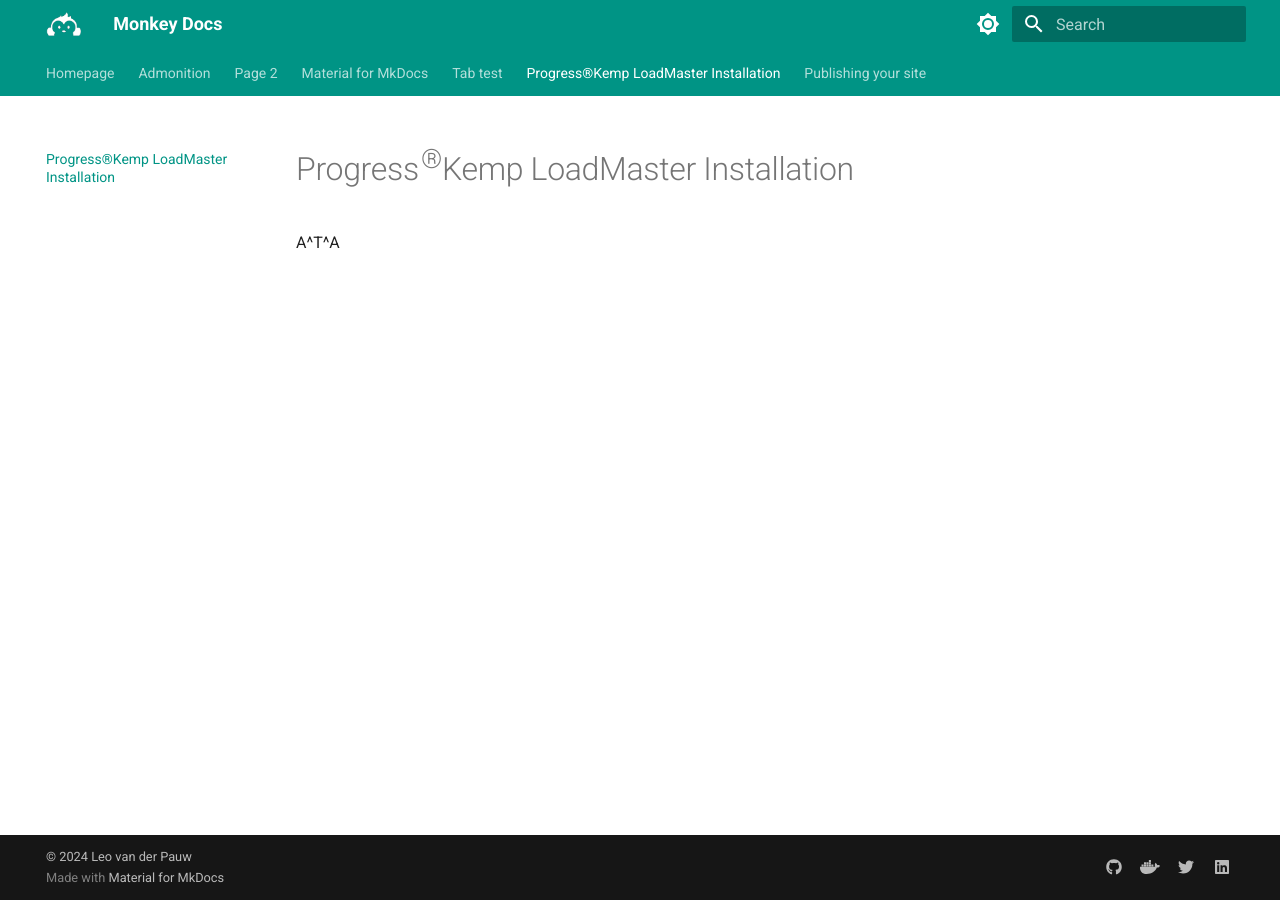
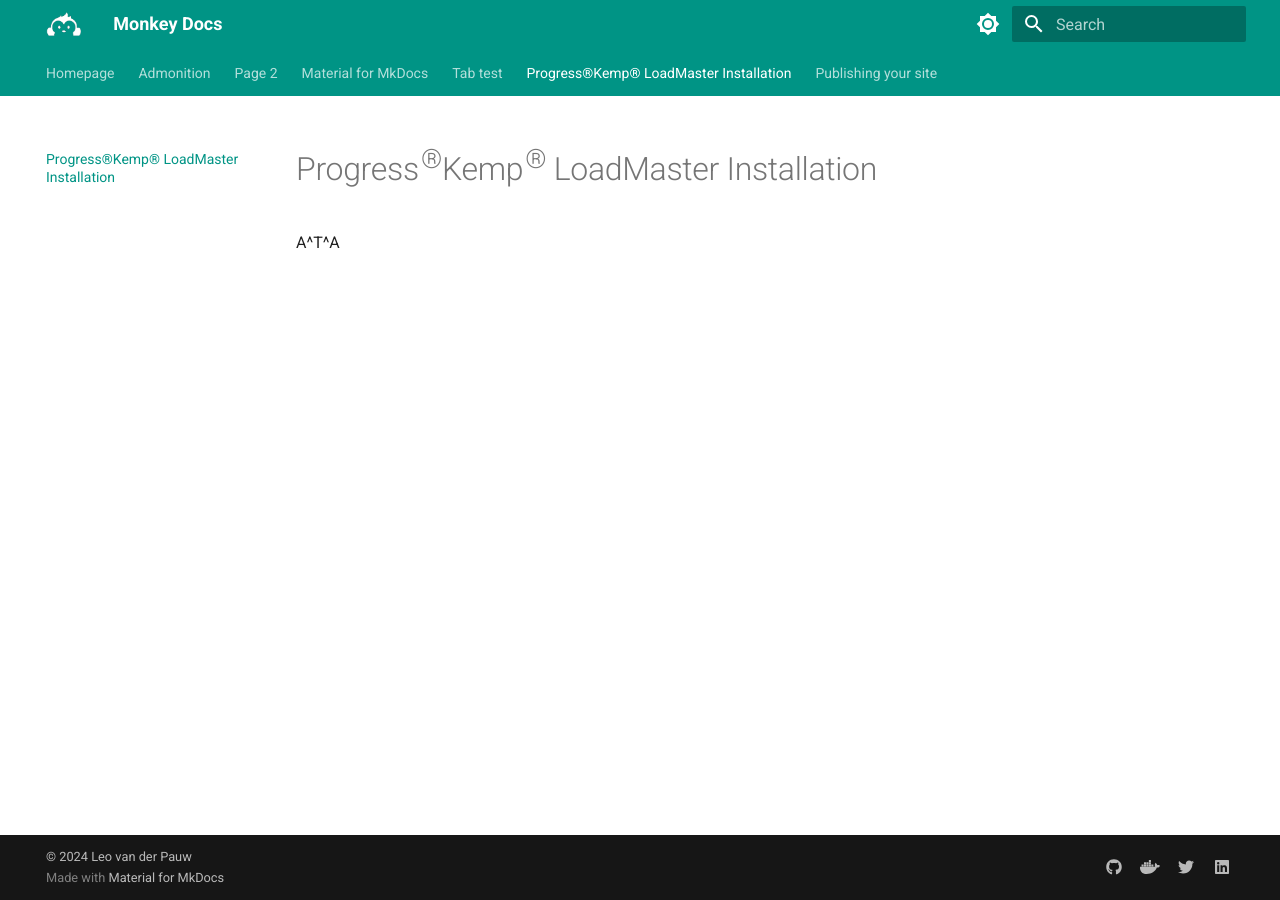
Before and after one commit to lp182501/mkdocs, an MkDocs documentation site: the page built from docs/page5.md, in a window 1280 px wide. Built offline with MkDocs 1.6.1 and Material for MkDocs 9.7.7, drawn with Linux system fonts in a browser that asks for light colours.

Commit message:
Update page5.md

```diff
--- a/docs/page5.md
+++ b/docs/page5.md
@@ -1,2 +1,2 @@
-# Progress<sup>&reg;</sup>Kemp LoadMaster Installation
+# Progress<sup>&reg;</sup>Kemp<sup>&reg;</sup> LoadMaster Installation
 A^T^A
```
